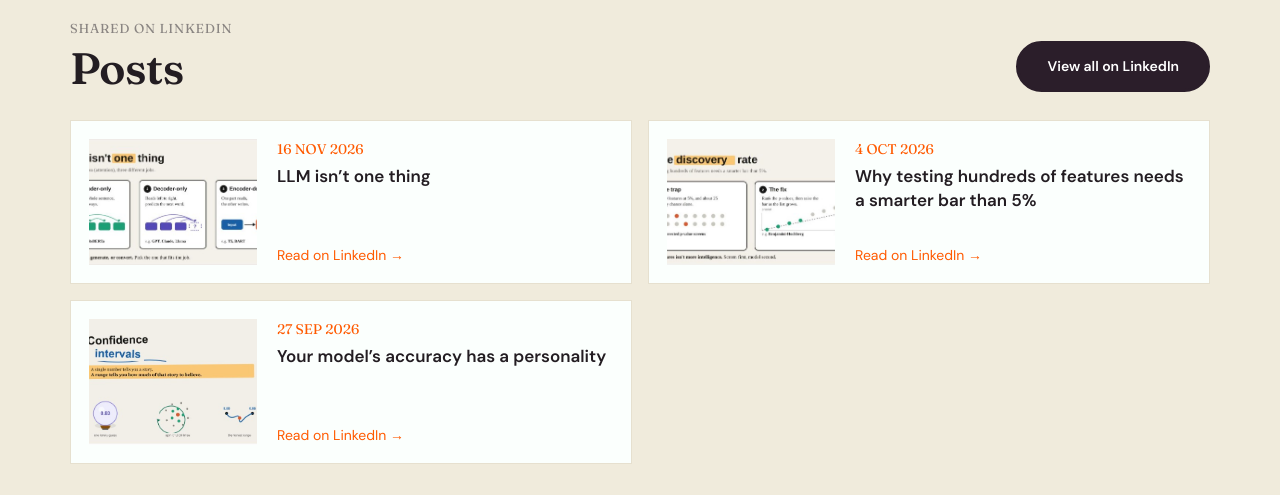
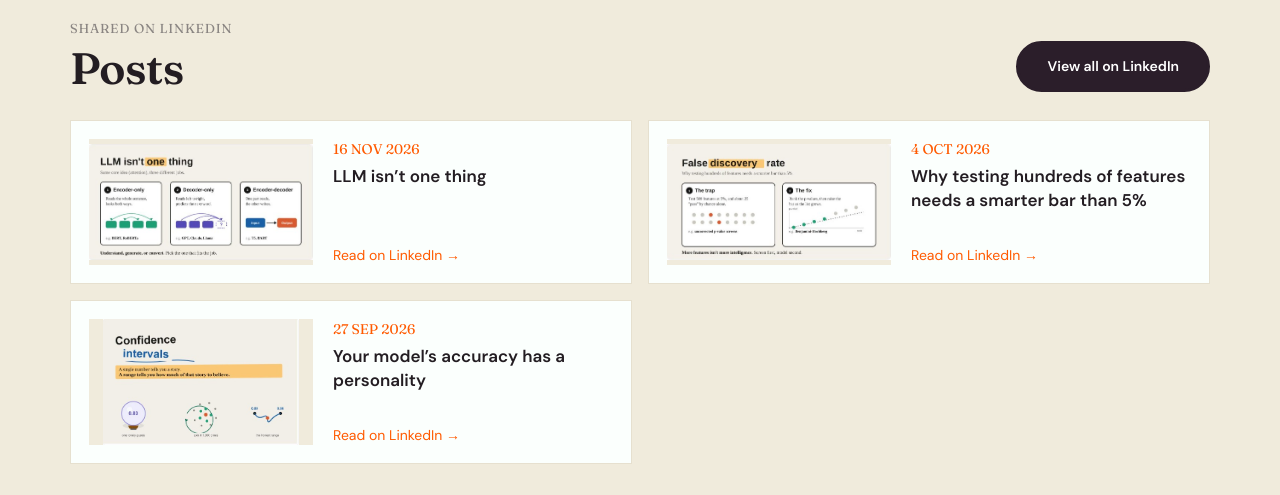
Before and after one commit to Amir-Aghili/Amir_Webpage, a plain HTML site: page index.html in a window 1280 px wide. Shown: the part 3320-3815 px from the top of the page. Drawn offline with Linux system fonts and the light colour scheme.

Commit message:
Add files via upload

```diff
--- a/css/custom.css
+++ b/css/custom.css
@@ -110,11 +110,11 @@ input,textarea,select{background:#fbfffd!important;color:#231d22!important;borde
 .posts-grid{display:grid;grid-template-columns:repeat(2,minmax(0,1fr));gap:16px}
 .post-row{display:flex;gap:20px;align-items:stretch;padding:18px;background:#fbfffd;border:1px solid #e6e0cf;text-decoration:none!important;transition:border-color .2s,box-shadow .2s}
 .post-row:hover{border-color:#ff5a00;box-shadow:0 4px 16px rgba(43,30,42,.08)}
-.post-row img{flex:none;width:168px;height:126px;object-fit:cover;object-position:top}
+.post-row img{flex:none;width:224px;height:126px;object-fit:contain;object-position:center;background:#f0ebdc}
 .post-row-body{display:flex;flex-direction:column;justify-content:space-between;min-width:0}
 .post-row .post-meta{font-family:'Fraunces',Georgia,serif;font-size:14px;text-transform:uppercase;color:#ff5a00!important;margin-bottom:6px}
 .post-row h3{font-family:'DM Sans',sans-serif!important;font-size:17px;font-weight:600;line-height:1.4;margin:0;color:#231d22!important}
 .post-row .post-link{font-size:14px;color:#ff5a00!important;margin-top:14px}
 .post-row:hover .post-link{text-decoration:underline}
 @media (max-width:767px){.posts-grid{grid-template-columns:1fr}.posts-head h2{font-size:34px}}
-@media (max-width:480px){.post-row{flex-direction:column}.post-row img{width:100%;height:160px}}
+@media (max-width:480px){.post-row{flex-direction:column}.post-row img{width:100%;height:auto;aspect-ratio:16/9}}
```
